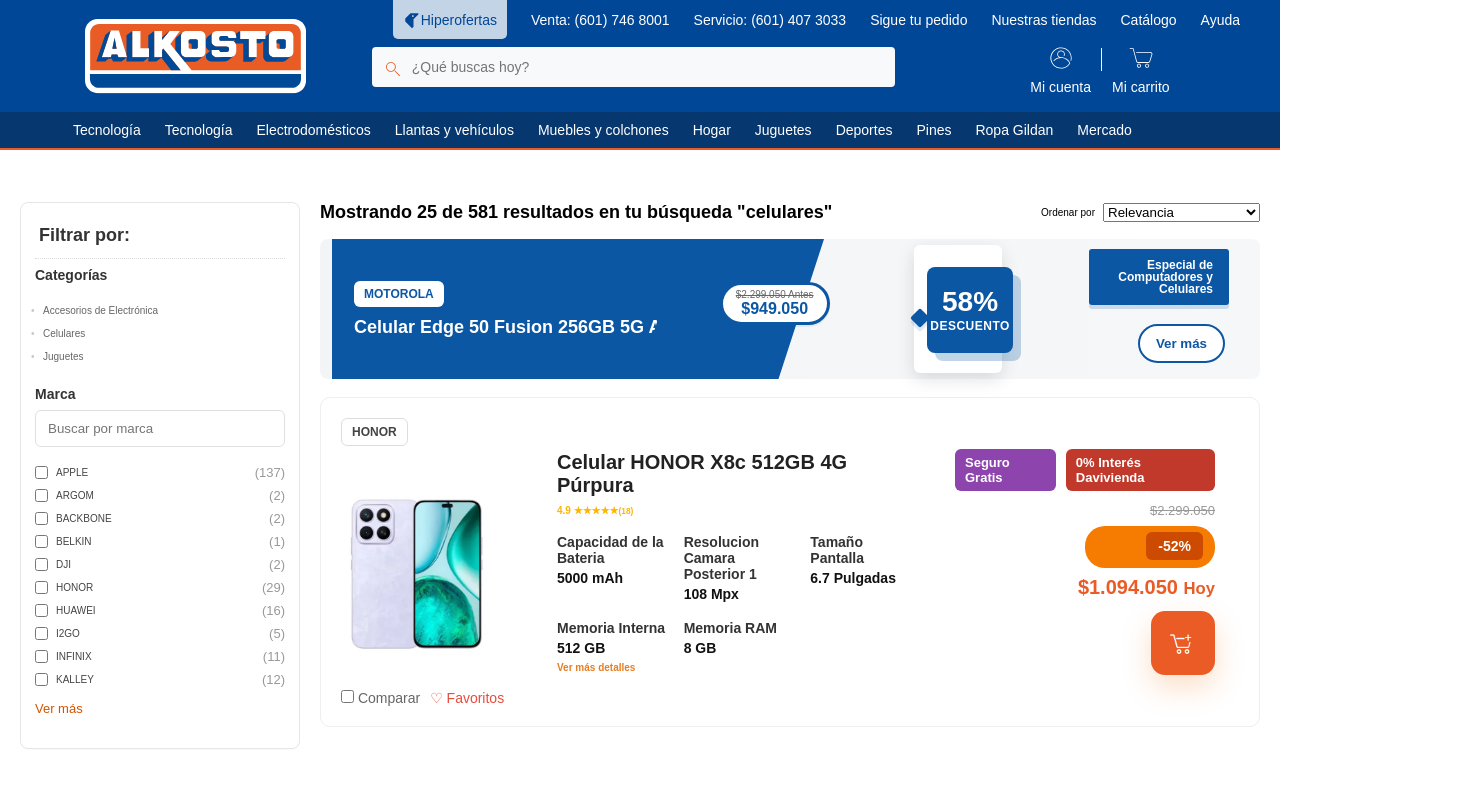
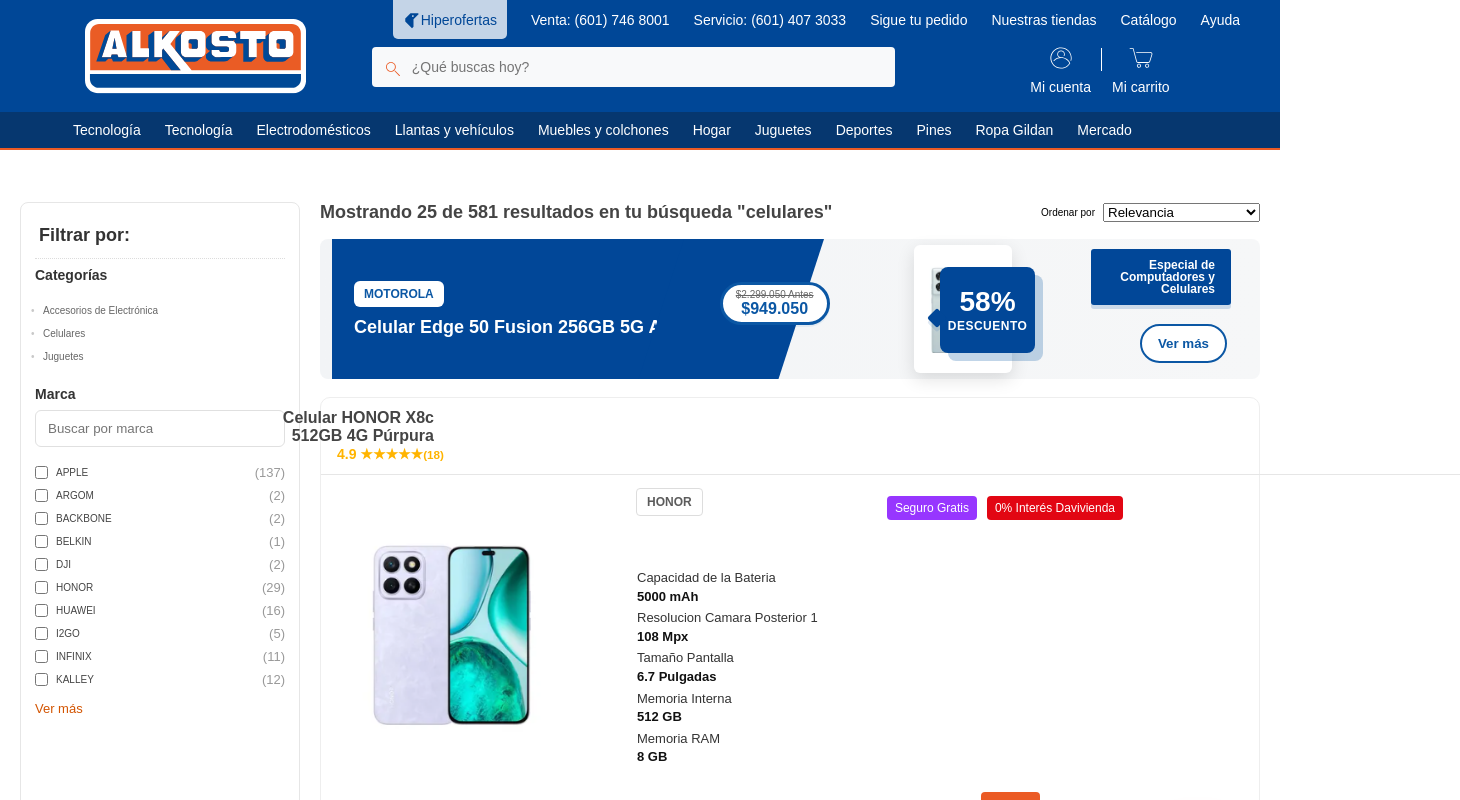
Before and after one commit to Krosbift/Alkosto_HamKov-Engineers, an Angular app in the folder app/: page /search-view in a window 1280 px wide. Shown: the top 800 px of the page, 1460 px wide, since content can reach past the window. Built offline with nearby package versions, Linux system fonts and the light colour scheme.

Commit message:
Busqueda terminada

```diff
--- a/app/src/app/pages/search-view/search-view.scss
+++ b/app/src/app/pages/search-view/search-view.scss
@@ -42,7 +42,7 @@
 
 .results { flex: 1; }
 .results__header { display: flex; justify-content: space-between; align-items: center; margin-bottom: 16px; }
-.results__header h2 { font-size: 18px; margin: 0; }
+.results__header h2 { font-size: 18px; margin: 0; color: #444444;}
 .results__right { display: flex; align-items: center; gap: 8px; }
 
 .hero-banner {
@@ -58,7 +58,7 @@
 	position: relative;
 }
 .hero-left {
-  background: #0b57a4; /* azul */
+  background: #014798; /* azul */
   color: #fff;
   flex-basis: 48%;
   display: flex;
@@ -88,7 +88,7 @@
 .price-bubble .now { color:#0b57a4; font-weight:900; font-size:16px; }
 /* phone image (single definition) */
 .phone-image { display:inline-block; background:#fff; padding:4px; border-radius:6px; box-shadow:0 6px 18px rgba(0,0,0,0.12); margin-left:-12px; }
-.phone-image img { width:80px; height:120px; object-fit:contain; display:block; }
+.phone-image img { width:90px; height:120px; object-fit:contain; display:block; }
 
 /* make sure left blue has a diagonal cut to the right */
 .hero-left::after {
@@ -98,7 +98,7 @@
 	top: 0;
 	width: 140px;
 	height: 100%;
-	background: #0b57a4;
+	background: #014798;
 	transform: skewX(-18deg);
 	transform-origin: left top;
 }
@@ -109,7 +109,7 @@
   position: absolute;
   right: 14px;
   top: 10px;
-  background: #0b57a4;
+  background: #014798;
   color: #fff;
   padding: 10px 16px 10px 12px;
   border-radius: 3px;
@@ -126,9 +126,9 @@
   justify-content: flex-end;
   height: 56px;
 }
-.discount-badge { position: absolute; right: 230px; top: 28px; background:#0b57a4; color:#fff; width:86px; height:86px; display:flex; flex-direction:column; align-items:center; justify-content:center; border-radius:8px; font-weight:900; font-size:28px; line-height:1; box-shadow: 8px 8px 0 rgba(11,87,164,0.25); z-index:60; }
+.discount-badge { position: absolute; right: 210px; top: 28px; background:#014798; color:#fff; width:95px; height:86px; display:flex; flex-direction:column; align-items:center; justify-content:center; border-radius:8px; font-weight:900; font-size:28px; line-height:1; box-shadow: 8px 8px 0 rgba(11,87,164,0.25); z-index:60; }
 .discount-badge span { font-size:12px; font-weight:800; margin-top:4px; letter-spacing:0.5px; }
-.discount-badge::before { content: ''; position: absolute; left: -14px; top: 44px; width: 14px; height: 14px; background: #0b57a4; transform: rotate(45deg); border-radius:2px; box-shadow: 3px 3px 0 rgba(11,87,164,0.12); }
+.discount-badge::before { content: ''; position: absolute; left: -10px; top: 44px; width: 14px; height: 14px; background: #014798; transform: rotate(45deg); border-radius:2px; box-shadow: 3px 3px 0 rgba(11,87,164,0.12); }
 .btn-more { position: absolute; right: 18px; bottom: 16px; background: #fff; color: #0b57a4; border: 2px solid #0b57a4; padding: 10px 16px; border-radius: 24px; cursor: pointer; font-weight:700; }
 
 @media (max-width: 900px) {
@@ -151,49 +151,63 @@
 	max-width: 720px;
 }
 .product-card__media { flex: 0 0 120px; display:flex; align-items:center; justify-content:center; }
-.product-card__media img { width: 100px; height: 160px; object-fit: contain; display:block; }
+.product-card__media img { width: 100px; height: 150px; object-fit: contain; display:block; }
 .product-card__body { flex: 1; display:flex; flex-direction:column; gap:8px; }
-.product-title { margin:0; font-size:16px; color:#222; }
-.rating { color:#ffb400; font-weight:700; margin:0; }
-.product-specs { list-style:none; margin:0; padding:0; color:#555; font-size:13px; display:flex; gap:12px; }
-.product-specs li { display:inline-block; }
+.product-title { margin:0; font-size:16px; color:#444; transform: translate(-405px, -95px);}
+.rating { color:#ffb400; font-weight:700; margin:6px 0 8px 0; transform: translate(0px, -50px);}
+.product-specs { list-style: disc; margin:8px 0 0 18px; padding:0; color:#444; font-size:13px; display:block; }
+.product-specs li { margin:8px 0; }
 .product-card__actions { display:flex; align-items:center; gap:12px; margin-top:6px; }
-.price .before { text-decoration: line-through; color:#888; font-size:12px; display:block; }
+.price .before { text-decoration: line-through; color:#959595; font-size:12px; display:block; }
 .price .now { color:#0b57a4; font-weight:900; font-size:18px; }
 .buy { background:#0b57a4; color:#fff; border:none; padding:8px 14px; border-radius:6px; cursor:pointer; font-weight:700; }
 
 /* Detallado: layout en 3 columnas dentro de la tarjeta */
-.product-card.detailed { display: flex; gap: 24px; padding: 20px; max-width: 100%; border-radius: 10px; }
-.product-card__left { flex: 0 0 180px; display:flex; flex-direction:column; gap:12px; align-items:flex-start; }
-.brand-tag { border: 1px solid #ddd; padding:6px 10px; border-radius:6px; font-weight:700; font-size:12px; color:#444; }
-.product-card__media img { width:150px; height:220px; object-fit:contain; }
+.product-card.detailed { display: flex; gap: 24px; padding: 100px; max-width: 100%; border-radius: 10px; }
+.product-card__left { flex: 0 0 10px; display:flex; flex-direction:column; gap:12px; align-items:flex-start; }
+.brand-tag { border: 1px solid #ddd; padding:6px 10px; border-radius:4px; font-weight:700; font-size:12px; color:#5c5c5c; transform: translate(215px, -10px); }
+.product-card__media img { width:180px; height:220px; object-fit:contain; transform: translate(-60px, -20px); }
 .product-links { display:flex; gap:10px; align-items:center; }
-.product-links label { color:#666; font-size:14px; }
-.product-links .fav { background:transparent; border:none; color:#e74c3c; cursor:pointer; font-size:14px; }
+.product-links label { color:#eb5b25; font-size:16px; transform: translate(-70px, 69px);}
+.product-links .fav { background:transparent; border:none; color:#eb5b25; cursor:pointer; font-size:16px; transform: translate(-70px, 69px);}
 
 .product-card__center { flex: 1; padding: 6px 12px; }
-.product-title { font-size:20px; margin:0 0 8px 0; text-align:left; }
-.rating { color:#ffb400; margin:0 0 12px 0; font-weight:700; }
-/* Disponer especificaciones en columnas como la segunda maqueta */
-.product-specs { list-style: none; margin: 0; padding: 0; color:#333; display:grid; grid-template-columns: repeat(3, minmax(0, 1fr)); gap: 6px 18px; }
-.product-specs li { margin: 6px 0; font-size:14px; }
-.product-specs li strong { display:block; font-weight:700; color:#333; }
-.spec-value { display:block; font-weight:900; color:#111; margin-top:4px; }
-.more-details { color:#e67e22; text-decoration:none; font-weight:700; }
+.product-title { font-size:16px; margin:0 0 4px 0; text-align:right; }
+/* rating justo debajo del título */
+.product-title + .rating { display:block; margin-top:6px; margin-bottom:8px; font-size:14px; transform: translate(-300px, -100px); }
+.rating { color:#ffb400; margin:0; font-weight:700; }
+
+/* Línea gris bajo el título y rating */
+.product-title + .rating::after {
+	content: '';
+	position: absolute;
+	display: block;
+	height: 1px;
+	background: #e6e6e6;
+	margin-top: 12px;
+	left: -16px;
+	right: 0;
+	width: 1139px;
+}
+/* Especificaciones en una sola columna y texto más pequeño */
+.product-specs { list-style: none; margin: 0; padding: 0; color:#333; display:block; }
+.product-specs li { margin: 6px 0; font-size:13px; line-height:1.2; }
+.product-specs li strong { display:block; font-weight:500; color:#333; font-size:13px; }
+.spec-value { display:block; font-weight:700; color:#111; margin-top:3px; font-size:13px; }
+.more-details { color:#eb5b25; text-decoration:underline; font-weight:500; margin-top:14px; font-size:15px; display:inline-block; transform: translate(0px, 72px); }
 
 .product-card__right { flex: 0 0 260px; display:flex; flex-direction:column; align-items:flex-end; gap:12px; }
 .service-badges { display:flex; gap:10px; }
-.badge { padding:6px 10px; border-radius:6px; color:#fff; font-weight:800; font-size:13px; }
-.badge.purple { background:#8e44ad; }
-.badge.red { background:#c0392b; }
-.price-block { text-align:right; display:flex; flex-direction:column; align-items:flex-end; gap:8px; }
-.old-price { text-decoration:line-through; color:#999; display:block; font-size:13px; }
+.badge { padding:5px 8px; border-radius:4px; color:#fff; font-weight:400; font-size:12px; transform: translate(-12px, -50px); }
+.badge.purple { background:#9736ff; }
+.badge.red { background:#e20613; }
+.price-block { text-align:right; display:flex; flex-direction:column; align-items:flex-end; gap:8px; transform: translate(-50px, 180px); }
 .price-bar { position: relative; width: 130px; height: 42px; border-radius: 20px; overflow: hidden; }
-.price-bar__fill { position:absolute; left:0; top:0; height:100%; width:100%; background:#f57c00; }
-.discount-pill { position:absolute; right:12px; top:6px; background:#cc4b00; color:#fff; padding:6px 12px; border-radius:6px; font-weight:900; font-size:14px; }
-.final-price { color:#eb5b25; font-weight:900; font-size:20px; }
-.cart-btn { background:#eb5b25; border:none; width:64px; height:64px; border-radius:14px; box-shadow:0 12px 30px rgba(239,108,0,0.22); display:flex; align-items:center; justify-content:center; cursor:pointer; }
-.cart-btn img { width:34px; height:34px; object-fit:contain; filter: none; }
+.discount-pill { position:absolute; right:45px; top:-6px; transform: translateY(10px); background:#eb5b25; color:#fff; padding:6px 6px; border-radius:4px; font-weight:600; font-size:20px; }
+.old-price { text-decoration:line-through; color:#999; display:block; font-size:16px; transform: translate(-112px, 46px); }
+.final-price { color:#eb5b25; font-weight:600; font-size:30px; transform: translate(10px, -2px); }
+.cart-btn { background:#eb5b25; border:none; width:55px; height:55px; border-radius:14px; box-shadow:0 12px 30px rgba(239,108,0,0.22); display:flex; align-items:center; justify-content:center; cursor:pointer; transform: translate(90px, 110px); }
+.cart-btn img { width:37px; height:37px; object-fit:contain; filter: none; }
 
 @media (max-width: 900px) {
 	.search-view__container { flex-direction: column; }
```
